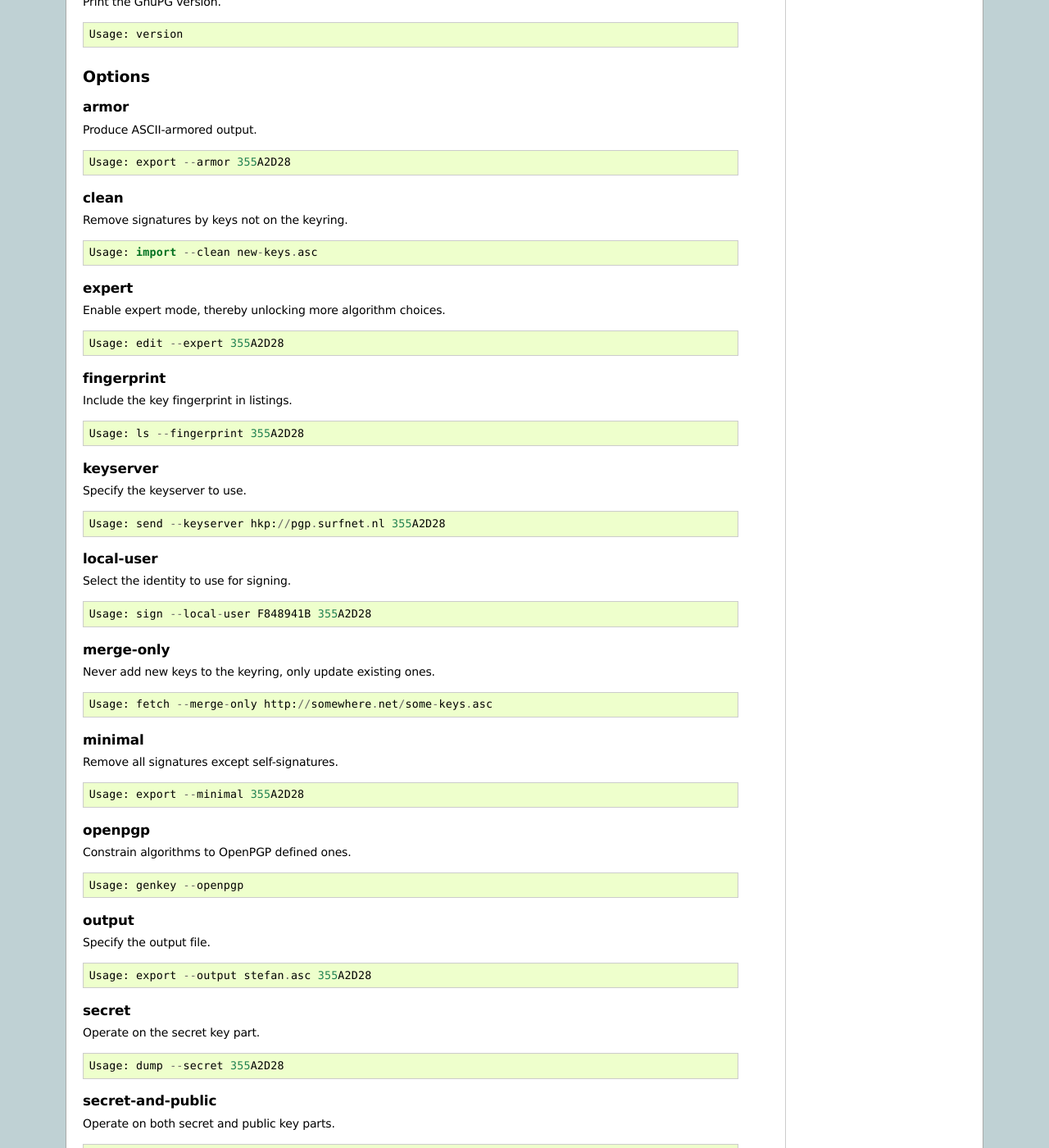
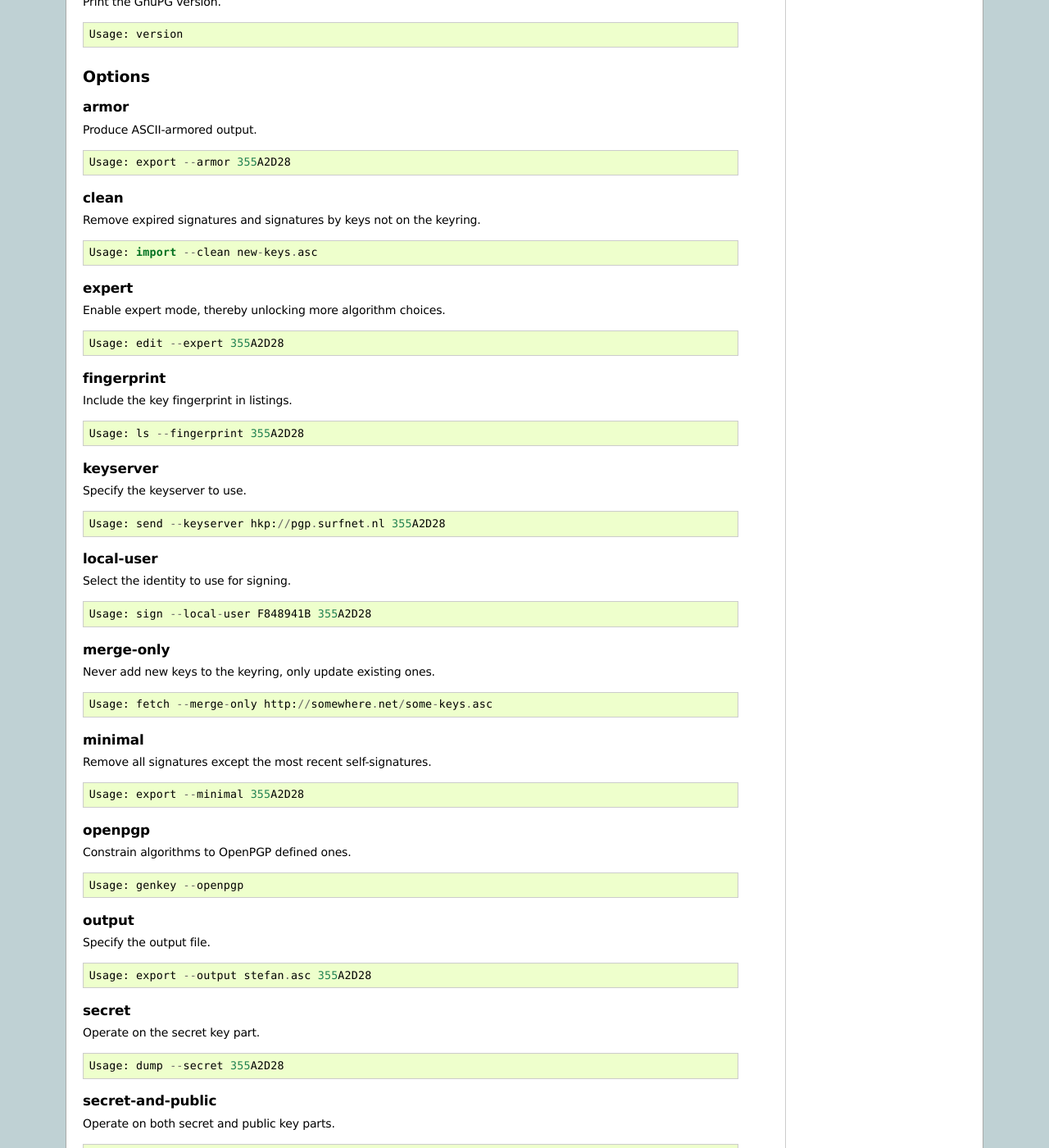
Before and after one commit to stefanholek/gpgkeys, a Sphinx documentation site: the page built from docs/index.rst, in a window 1280 px wide and 1400 px high, scrolled down 3063 px. Shown: the whole window at 82% size. Built offline with Sphinx 7.4.7, drawn with Linux system fonts in a browser that asks for light colours.

Commit message:
Update --clean and --minimal docs.

```diff
--- a/docs/index.rst
+++ b/docs/index.rst
@@ -237,7 +237,7 @@ Produce ASCII-armored output.
 
 clean
 -----
-Remove signatures by keys not on the keyring.
+Remove expired signatures and signatures by keys not on the keyring.
 
 ::
 
@@ -285,7 +285,7 @@ Never add new keys to the keyring, only update existing ones.
 
 minimal
 -------
-Remove all signatures except self-signatures.
+Remove all signatures except the most recent self-signatures.
 
 ::
 
```
